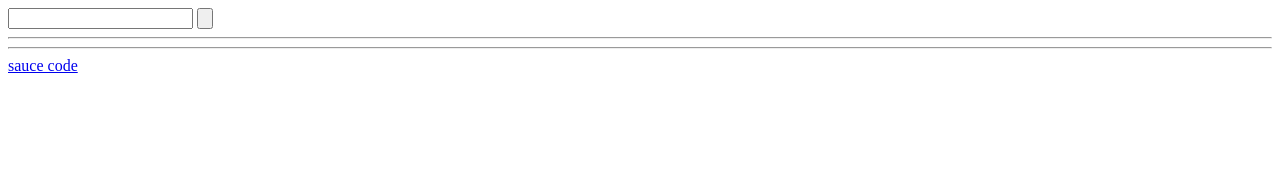
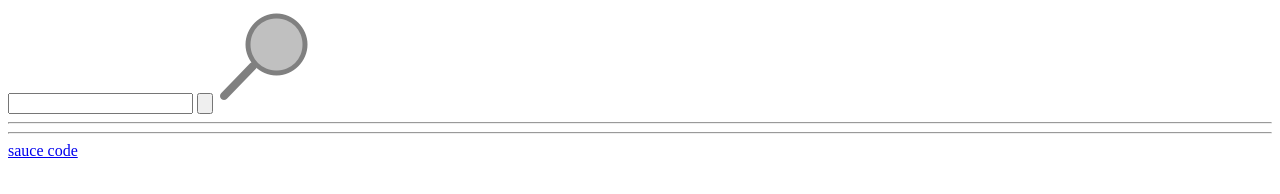
Before and after one commit to hacknorris-aka-penguin/quick-search, a plain HTML site: page index.html in a window 1280 px wide. Drawn offline with Linux system fonts and the light colour scheme.

Commit message:
nothing much v2
still bugged tho

```diff
--- a/index.html
+++ b/index.html
@@ -8,7 +8,7 @@
     <header>
         <form>
             <input type="search" name="searchBox"></input>
-            <input type="button" onclick="search(this.form)"></input>
+            <input type="button" onclick="search(this.form)"><img src="favicon.ico"></img></input>
         </form>
         <hr>
     </header>
```
